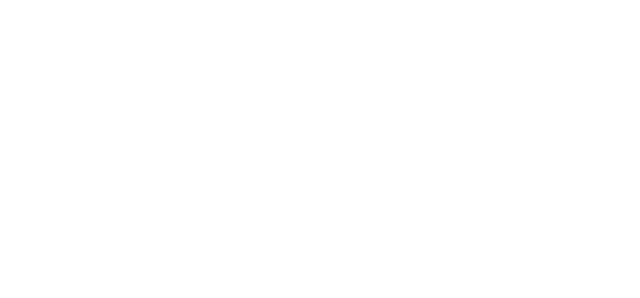
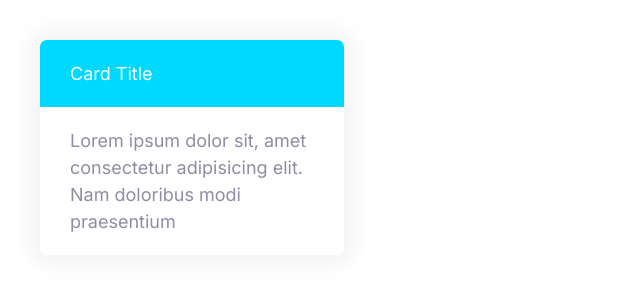
Before and after one commit to adeyemi149/cloudhosting-website, a plain HTML site: page index.html in a window 1280 px wide. Shown: the whole page, without its empty margins (0-640 px from the left). Drawn offline with Linux system fonts and the light colour scheme.

Commit message:
Adding Card to Components.

```diff
--- a/Css/styles.css
+++ b/Css/styles.css
@@ -228,7 +228,7 @@ a {
 
 .btn--outline:hover {
   background: var(--color-headings);
-  color: white
+  color: white;
 }
 
 .btn--block {
@@ -272,8 +272,30 @@ a {
   margin: 4px;
 }
 
-@media screen and (min-width:1024px) {
+@media screen and (min-width: 1024px) {
   .input {
     font-size: 1.5rem;
   }
 }
+
+/*Card*/
+.card {
+  border-radius: 7px;
+  box-shadow: 0 0 20px 10px #f3f3f3;
+  overflow: hidden;
+}
+
+.card__header,
+.card__body {
+  padding: 2rem 3rem;
+}
+
+.card--primary {
+  background: var(--color-primary);
+  color: white;
+}
+
+.card--secondary {
+  background: var(--color-secondary);
+  color: white;
+}
--- a/index.html
+++ b/index.html
@@ -13,6 +13,14 @@
     <link rel="stylesheet" href="Css/normalize.css" />
   </head>
   <body>
-
+    <div style="width: 30%; padding: 4rem;">
+      <div class="card">
+        <header class="card__header card--secondary">Card Title</header>
+        <div class="card__body">
+          Lorem ipsum dolor sit, amet consectetur adipisicing elit. Nam doloribus
+          modi praesentium
+        </div>
+      </div>
+    </div>
   </body>
 </html>
```
Also changed, not shown: Components/card.html (added, +9 -0 lines).
